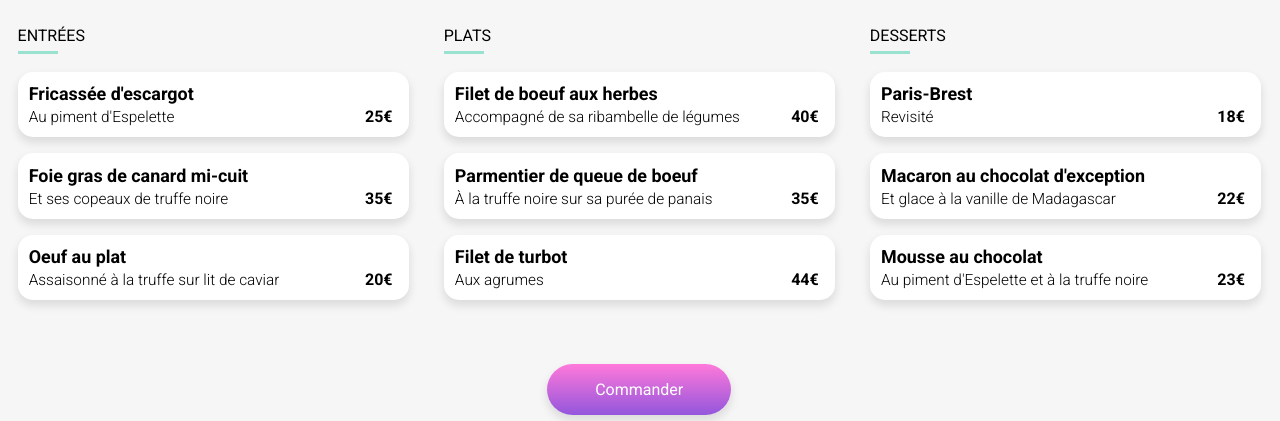
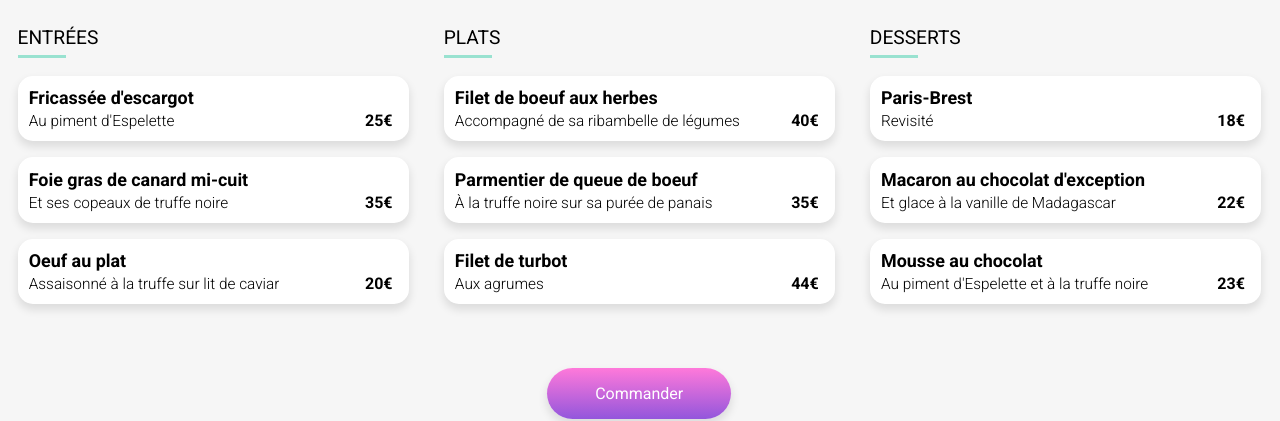
Before and after one commit to VoTou/OhmyFood, a website: page la-palette-du-gout.html in a window 1280 px wide. Shown: the part 395-816 px from the top of the page. Drawn offline with Linux system fonts and the light colour scheme; a web font is replaced by a local one.

Commit message:
Correction erreur doublon de div

```diff
--- a/css/style.css
+++ b/css/style.css
@@ -344,6 +344,11 @@ a {
   text-transform: uppercase;
   margin-bottom: 1.1rem;
 }
+@media screen and (min-width: 800px) {
+  .menu__mosaic h2 {
+    font-size: 1.2rem;
+  }
+}
 .menu__mosaic h2::after {
   background-color: #99E2D0;
   display: block;
--- a/la-palette-du-gout.html
+++ b/la-palette-du-gout.html
@@ -56,11 +56,6 @@
                   class="fas fa-check-circle menu__mosaic__card__select__icon"
                 ></i>
               </div>
-              <div class="menu__mosaic__card__select">
-                <i
-                  class="fas fa-check-circle menu__mosaic__card__select__icon"
-                ></i>
-              </div>
             </div>
             <div class="menu__mosaic__card menu__mosaic__card--2">
               <div class="menu__mosaic__card__text">
@@ -75,11 +70,6 @@
                   class="fas fa-check-circle menu__mosaic__card__select__icon"
                 ></i>
               </div>
-              <div class="menu__mosaic__card__select">
-                <i
-                  class="fas fa-check-circle menu__mosaic__card__select__icon"
-                ></i>
-              </div>
             </div>
             <div class="menu__mosaic__card menu__mosaic__card--3">
               <div class="menu__mosaic__card__text">
@@ -89,11 +79,6 @@
                 </p>
               </div>
               <p class="menu__mosaic__card__price">20€</p>
-              <div class="menu__mosaic__card__select">
-                <i
-                  class="fas fa-check-circle menu__mosaic__card__select__icon"
-                ></i>
-              </div>
               <div class="menu__mosaic__card__select">
                 <i
                   class="fas fa-check-circle menu__mosaic__card__select__icon"
@@ -117,11 +102,6 @@
                   class="fas fa-check-circle menu__mosaic__card__select__icon"
                 ></i>
               </div>
-              <div class="menu__mosaic__card__select">
-                <i
-                  class="fas fa-check-circle menu__mosaic__card__select__icon"
-                ></i>
-              </div>
             </div>
             <div class="menu__mosaic__card menu__mosaic__card--5">
               <div class="menu__mosaic__card__text">
@@ -136,11 +116,6 @@
                   class="fas fa-check-circle menu__mosaic__card__select__icon"
                 ></i>
               </div>
-              <div class="menu__mosaic__card__select">
-                <i
-                  class="fas fa-check-circle menu__mosaic__card__select__icon"
-                ></i>
-              </div>
             </div>
             <div class="menu__mosaic__card menu__mosaic__card--6">
               <div class="menu__mosaic__card__text">
@@ -148,11 +123,6 @@
                 <p class="menu__mosaic__card__desc">Aux agrumes</p>
               </div>
               <p class="menu__mosaic__card__price">44€</p>
-              <div class="menu__mosaic__card__select">
-                <i
-                  class="fas fa-check-circle menu__mosaic__card__select__icon"
-                ></i>
-              </div>
               <div class="menu__mosaic__card__select">
                 <i
                   class="fas fa-check-circle menu__mosaic__card__select__icon"
@@ -174,11 +144,6 @@
                   class="fas fa-check-circle menu__mosaic__card__select__icon"
                 ></i>
               </div>
-              <div class="menu__mosaic__card__select">
-                <i
-                  class="fas fa-check-circle menu__mosaic__card__select__icon"
-                ></i>
-              </div>
             </div>
             <div class="menu__mosaic__card menu__mosaic__card--8">
               <div class="menu__mosaic__card__text">
@@ -193,11 +158,6 @@
                   class="fas fa-check-circle menu__mosaic__card__select__icon"
                 ></i>
               </div>
-              <div class="menu__mosaic__card__select">
-                <i
-                  class="fas fa-check-circle menu__mosaic__card__select__icon"
-                ></i>
-              </div>
             </div>
             <div class="menu__mosaic__card menu__mosaic__card--9">
               <div class="menu__mosaic__card__text">
@@ -207,11 +167,6 @@
                 </p>
               </div>
               <p class="menu__mosaic__card__price">23€</p>
-              <div class="menu__mosaic__card__select">
-                <i
-                  class="fas fa-check-circle menu__mosaic__card__select__icon"
-                ></i>
-              </div>
               <div class="menu__mosaic__card__select">
                 <i
                   class="fas fa-check-circle menu__mosaic__card__select__icon"
```
Also changed, not shown: 1 other file.
